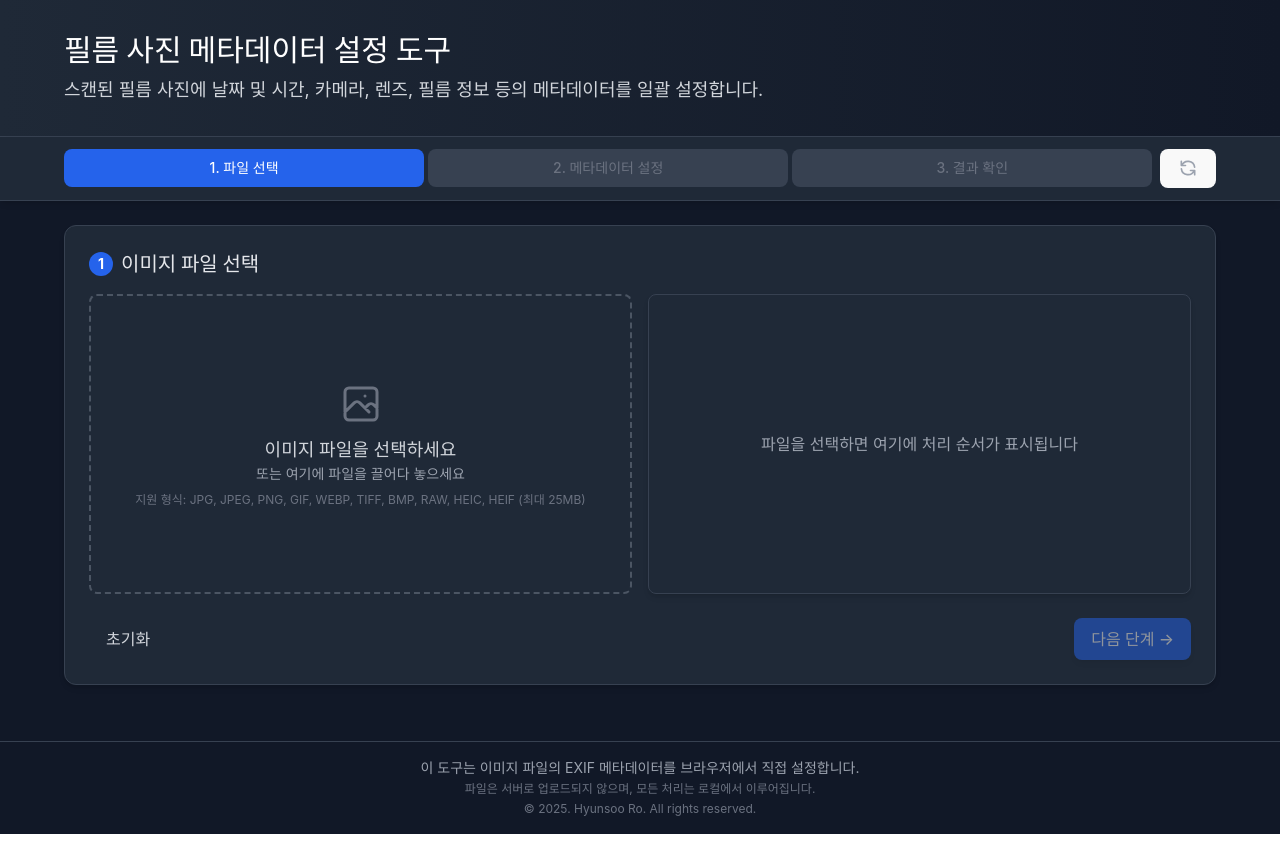
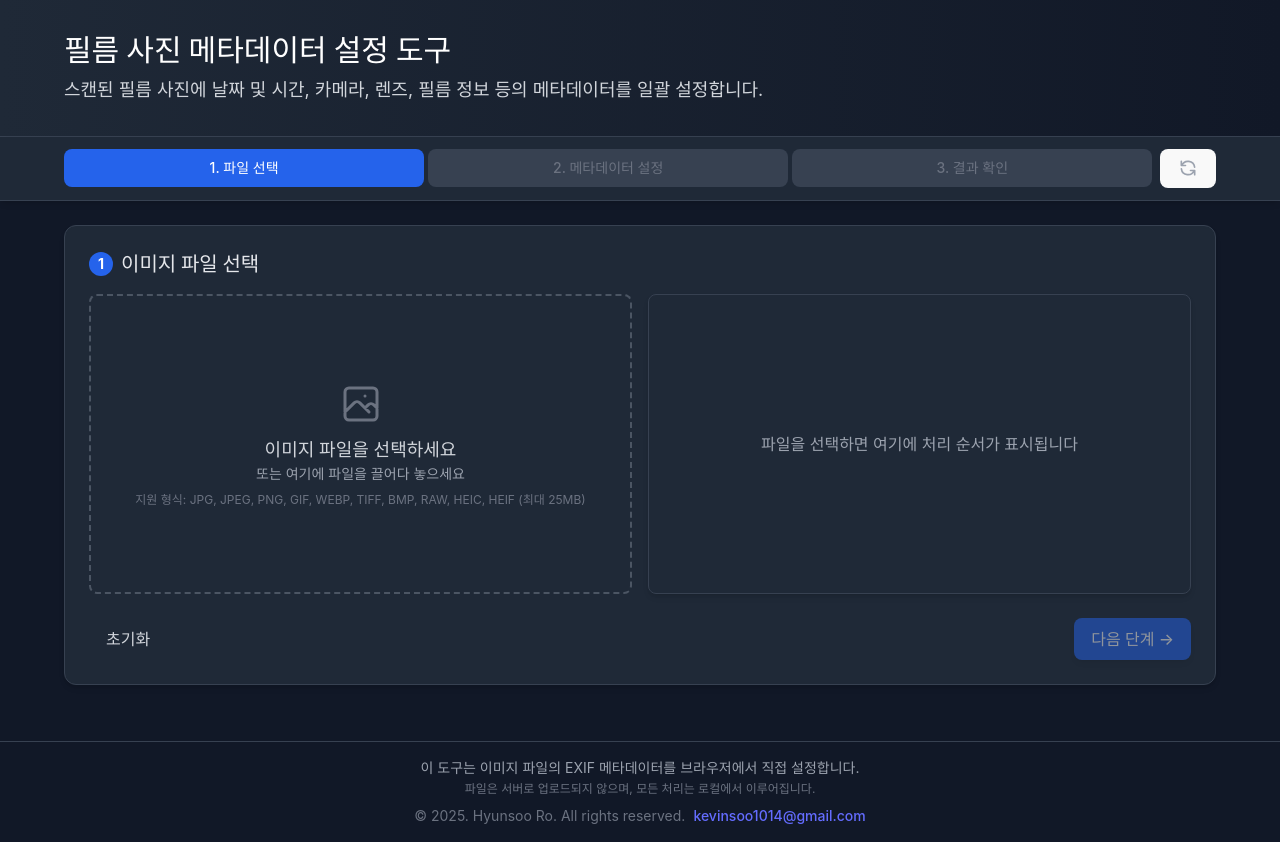
Before and after one commit to toosign00/film-metadata-app, a React (Vite) app: page / in a window 1280 px wide. Built offline with nearby package versions, Linux system fonts and the light colour scheme; a web font is replaced by a local one.

Commit message:
🎁 Modify : Footer에 Email 추가

```diff
--- a/src/components/Footer.jsx
+++ b/src/components/Footer.jsx
@@ -9,7 +9,12 @@ const Footer = () => {
           <br />
           <span className="text-xs text-gray-500">파일은 서버로 업로드되지 않으며, 모든 처리는 로컬에서 이루어집니다.</span>
           <br />
-          <span className="text-xs text-gray-500">&copy; 2025. Hyunsoo Ro. All rights reserved.</span>
+        </p>
+        <p className="mt-2 flex flex-row items-center justify-center gap-2">
+          <span className="text-sm text-gray-500">&copy; 2025. Hyunsoo Ro. All rights reserved.</span>
+          <a className="text-sm" href="mailto:kevinsoo1014@gmail.com?subject=문의드립니다.">
+            kevinsoo1014@gmail.com
+          </a>
         </p>
       </div>
     </footer>
```
